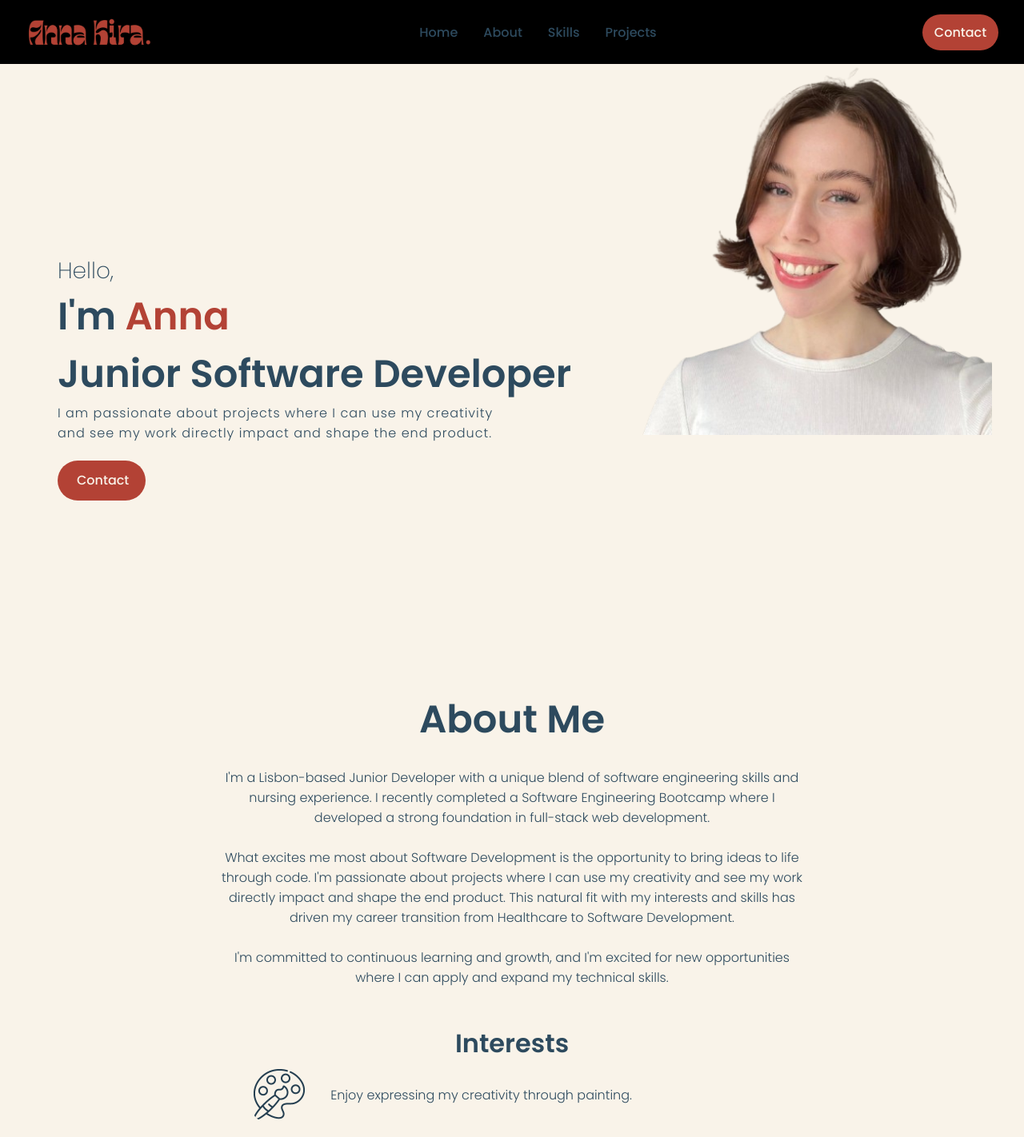
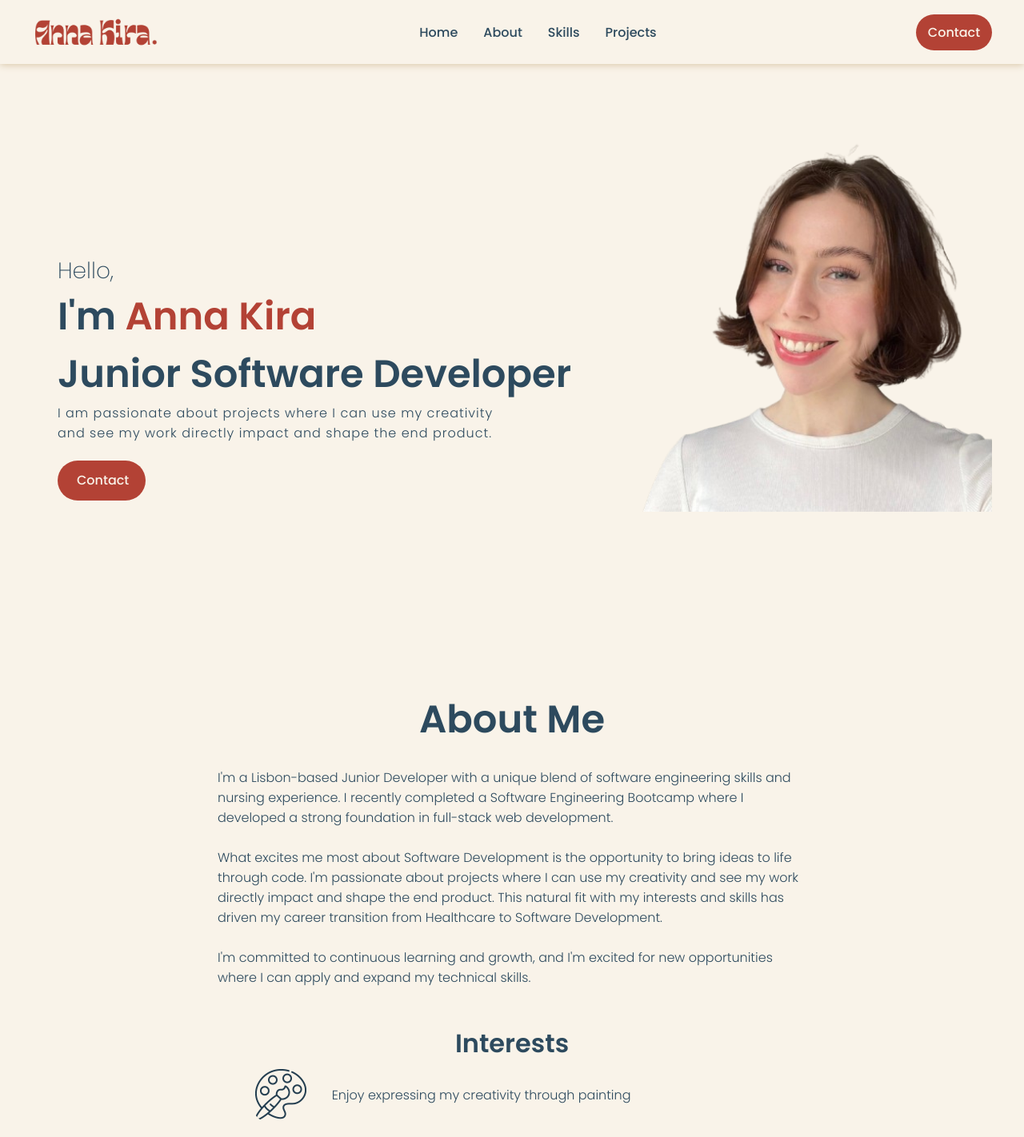
Before and after one commit to AnnaKiira/Portfolio, a React (Create React App) app: page / in a window 1280 px wide. Shown: the top 1422 px of the page at 80% size. Built offline with nearby package versions, Linux system fonts and the light colour scheme.

Commit message:
added more styling in different sections and also added a tags for linking to my github and linkedin

```diff
--- a/src/components/About/About.css
+++ b/src/components/About/About.css
@@ -20,6 +20,7 @@
 
 .aboutContent {
     margin-bottom: 30px;
+    text-align: left;
 }
 
 .aboutDesc {
--- a/src/components/About/About.js
+++ b/src/components/About/About.js
@@ -22,17 +22,17 @@ const About = () => {
 
         <div className='interestItem'>
             <img src={Painting} alt='Painting' className='interestImage' />
-            <p className='interestDesc'>Enjoy expressing my creativity through painting.</p>
+            <p className='interestDesc'>Enjoy expressing my creativity through painting</p>
         </div>
 
         <div className='interestItem'>
             <img src={Fitness} alt='Fitness' className='interestImage' />
-            <p className='interestDesc'>Maintain an active lifestyle with regular fitness and daily walks.</p>
+            <p className='interestDesc'>Maintain an active lifestyle with regular fitness and daily walks</p>
         </div>
 
         <div className='interestItem'>
             <img src={Knowledge} alt='Knowledge' className='interestImage' />
-            <p className='interestDesc'>Reading and listening to podcasts from experts on various topics.</p>
+            <p className='interestDesc'>Reading and listening to podcasts from experts on various topics</p>
         </div>
     </div>
 
--- a/src/components/Contact/Contact.css
+++ b/src/components/Contact/Contact.css
@@ -49,6 +49,10 @@
     background-color: white;
 }
 
+.msg {
+    resize: vertical;
+}
+
 .submitBtn {
     background-color: #D7C4A5;
     color: #243E50;
@@ -69,3 +73,7 @@
     width: 3rem;
     margin: 0 0.75rem;
 }
+
+.links a {
+    padding-top: 10px;
+}
--- a/src/components/Contact/Contact.js
+++ b/src/components/Contact/Contact.js
@@ -1,4 +1,4 @@
-import React, {useRef} from 'react'
+import React, { useRef } from 'react'
 import './Contact.css'
 import Github from '../../assets/github.png'
 import LinkedIn from '../../assets/linkedin.png'
@@ -10,7 +10,7 @@ const Contact = () => {
     const sendEmail = (e) => {
         e.preventDefault();
 
-        emailjs.sendForm('service_blucjc3', 'template_gi0nh14', form.current, {publicKey: '8IE8YWLIVWI1-3wK0',})
+        emailjs.sendForm('service_blucjc3', 'template_gi0nh14', form.current, { publicKey: '8IE8YWLIVWI1-3wK0', })
             .then(
                 () => {
                     console.log('SUCCESS!');
@@ -34,8 +34,13 @@ const Contact = () => {
                     <textarea className='msg' name='message' rows='5' placeholder='Message'></textarea>
                     <button type='submit' value='Send' className='submitBtn'>Submit</button>
                     <div className='links'>
+                        <a href="https://www.linkedin.com/in/anna-kira-thomsen" target="_blank" rel="noopener noreferrer">
                             <img src={LinkedIn} alt='LinkedIn' className='link' />
+                        </a>
+
+                        <a href="https://github.com/AnnaKiira" target="_blank" rel="noopener noreferrer">
                             <img src={Github} alt='Github' className='link' />
+                        </a>
                     </div>
                 </form>
             </div>
--- a/src/components/Intro/Intro.css
+++ b/src/components/Intro/Intro.css
@@ -9,7 +9,7 @@
 
 .background {
     position: absolute;
-    top: -1rem;
+    top: 5rem;
     right: 0;
     z-index: -1;
     object-fit: cover;
--- a/src/components/Intro/Intro.js
+++ b/src/components/Intro/Intro.js
@@ -8,7 +8,7 @@ const Intro = () => {
     <section id='intro'>
         <div className='introContent'>
             <span className='hello'>Hello,</span>
-            <span className='introText'>I'm <span className='introName'>Anna</span> <br /> Junior Software Developer</span>
+            <span className='introText'>I'm <span className='introName'>Anna Kira</span> <br /> Junior Software Developer</span>
             <p className='introParagraph'>I am passionate about projects where I can use my creativity <br /> and see my work directly impact and shape the end product.</p>
             <Link><button className='btn'>Contact</button></Link>
         </div>
--- a/src/components/NavBar/NavBar.css
+++ b/src/components/NavBar/NavBar.css
@@ -1,16 +1,25 @@
 .NavBar {
-    background-color: black;
+    background-color: #F9F3E9;
+    /* border-bottom: 1px solid #D7C4A5; */
     height: 5rem;
     width: 100vw;
-    max-width: 100%;
+    /* max-width: 100%; */
     margin: 0 auto;
     padding: 1rem 2rem;
     display: flex;
     align-items: center;
-    justify-content: space-between;
+    justify-content: center;
     position: sticky;
     top: 0;
     z-index: 3;
+    box-shadow: 0px 1px 9px #D7C4A5;
+}
+
+.navContent {
+    display: flex;
+    align-items: center;
+    justify-content: space-between;
+    width: 75rem;
 }
 
 button.desktopMenuBtn {
--- a/src/components/NavBar/NavBar.js
+++ b/src/components/NavBar/NavBar.js
@@ -10,6 +10,7 @@ const NavBar = () => {
 
   return (
     <nav className='NavBar'>
+        <div className='navContent'>
         <img src={AnnaLogo} alt='Logo' className='logo'/>
         <div className='desktopMenu'>
                 <Link activeClass='active' to='intro' spy={true} smooth={true} offset={-50} duration={500} className='desktopMenuListItem'>Home</Link>
@@ -23,7 +24,7 @@ const NavBar = () => {
         }}>Contact
             {/* <img src={contact} alt='Contact' className='desktopMenuImg'/> */}
             </button>
-
+        </div>
         <img src={menu} alt='Navigation' className='mobileNav' onClick={()=>setShowMenu(!showMenu)} />
         <div className='navMenu' style={{display: showMenu? 'flex':'none'}}>
                 <Link activeClass='active' to='intro' spy={true} smooth={true} offset={-50} duration={500} className='listItem' onClick={()=>setShowMenu(false)}>Home</Link>
```
Lines whose indentation alone changed are shown as unchanged.
